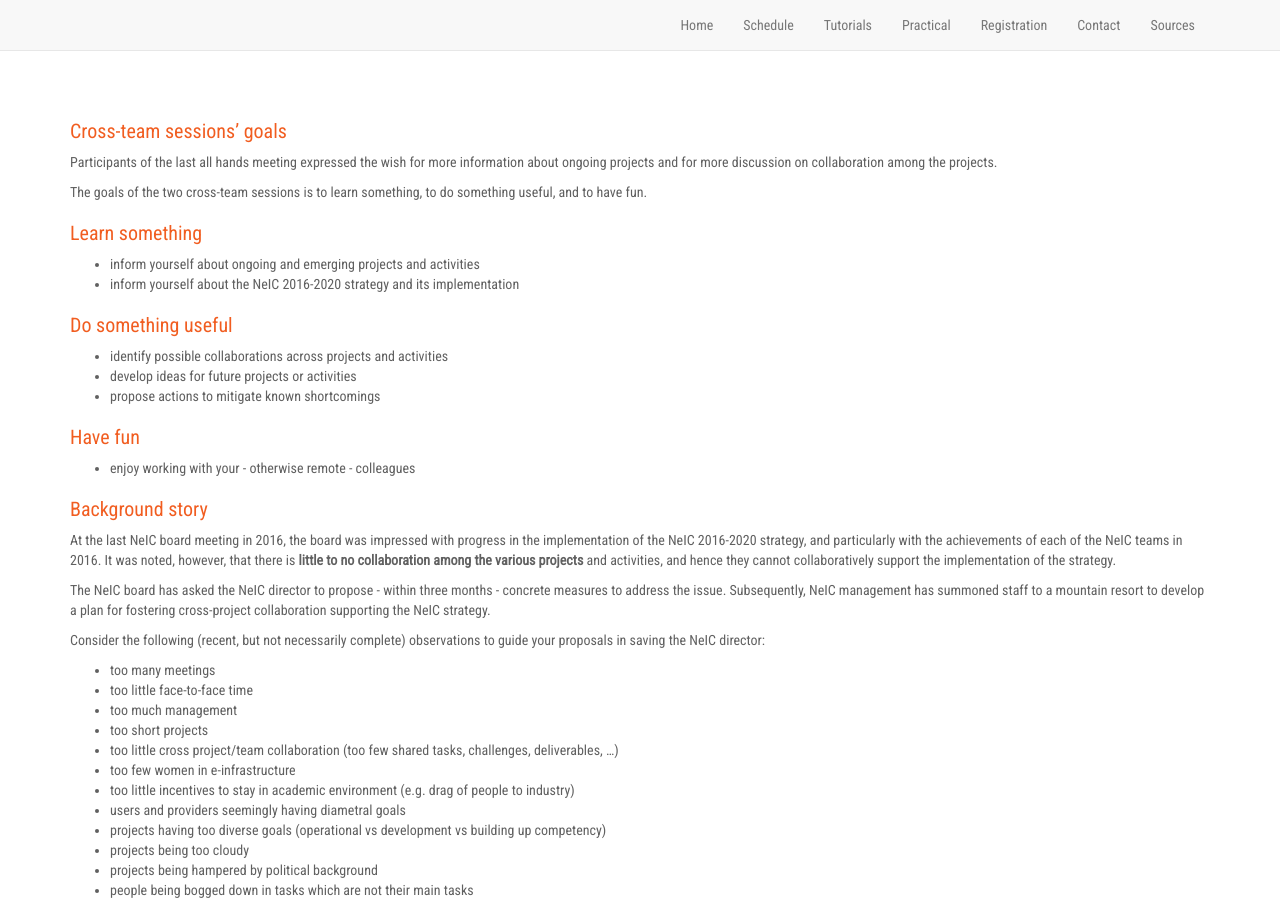
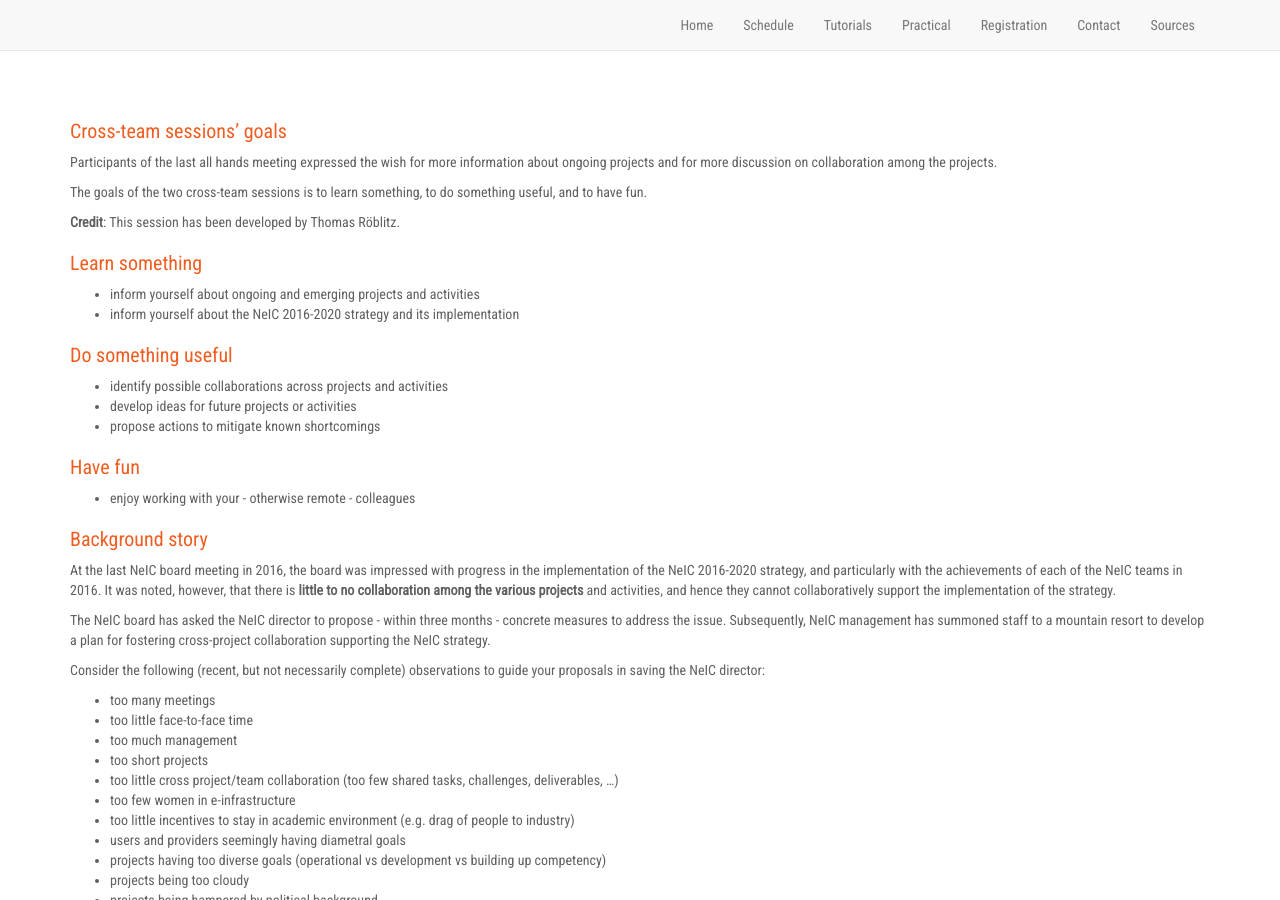
Before and after one commit to neicnordic/ahm17.neic.nordforsk.org, a Jekyll site: the page built from crossteam.md, in a window 1280 px wide and 900 px high. Built offline with Jekyll 4.4.1, drawn with Linux system fonts in a browser that asks for light colours; nearby versions of some CDN libraries; our own code applies the rules of GitHub Pages for plain Markdown files.

Commit message:
add credit

```diff
--- a/crossteam.md
+++ b/crossteam.md
@@ -11,6 +11,8 @@
 
 The goals of the two cross-team sessions is to learn something, to do
 something useful, and to have fun.
+
+**Credit**: This session has been developed by Thomas Röblitz.
 
 
 ### Learn something
```
